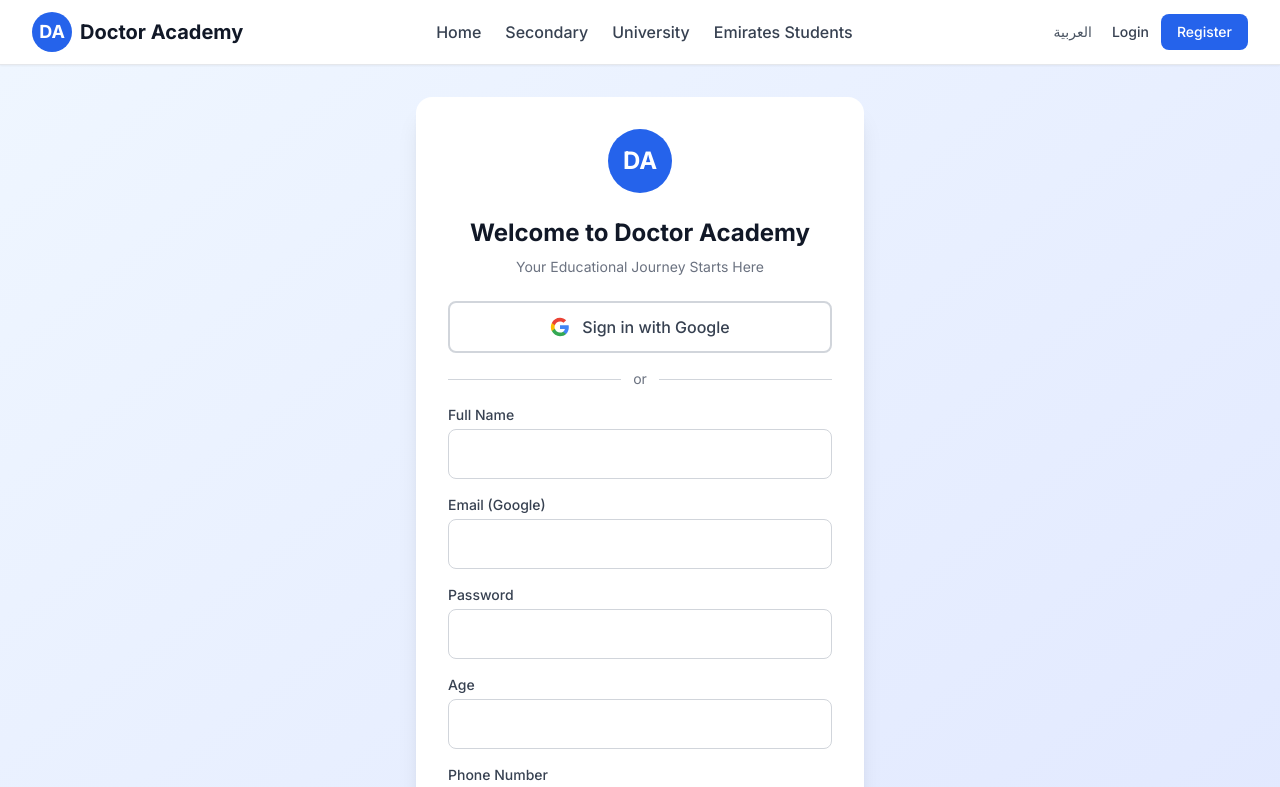
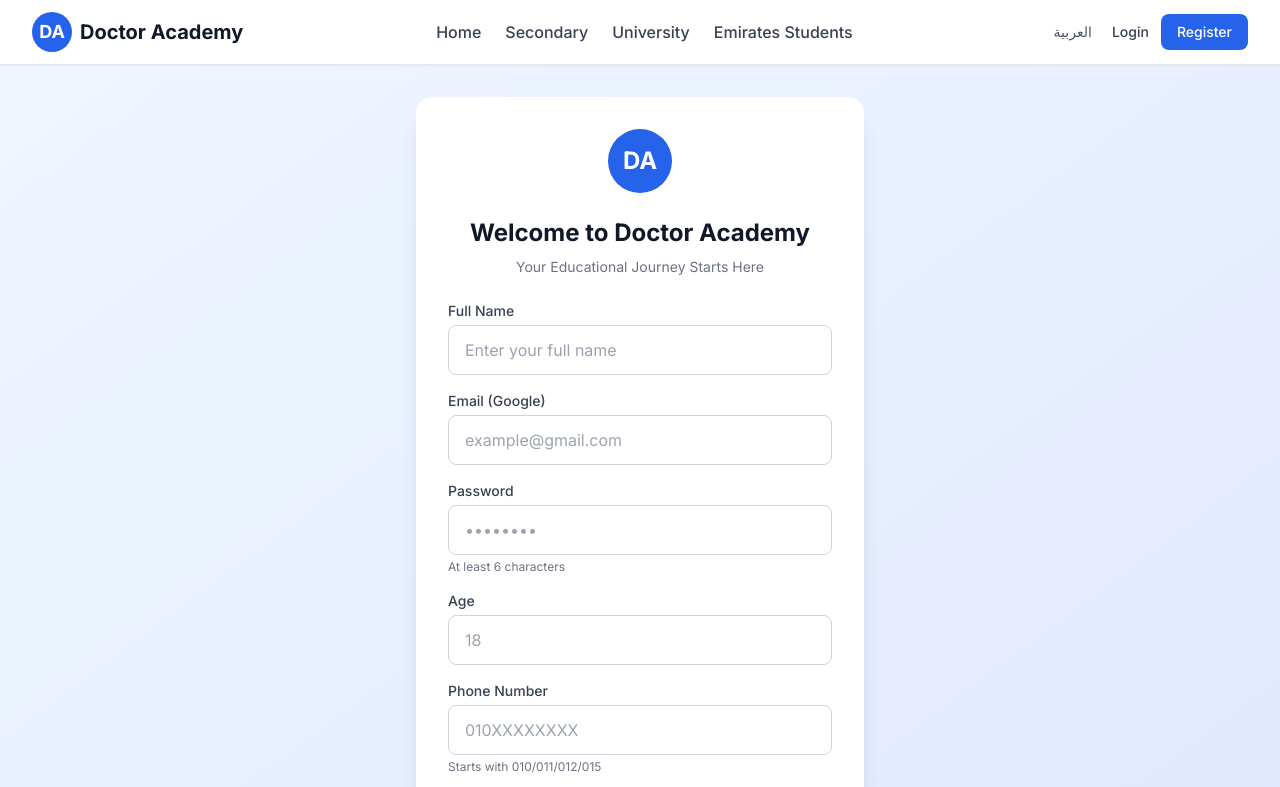
Before and after one commit to seifcoins01-ops/doctor-academy, a Next.js app: page /register in a window 1280 px wide. Shown: the top 787 px of the page. Built offline with nearby package versions, Linux system fonts and the light colour scheme.

Commit message:
Switch to Supabase Email OTP

```diff
--- a/src/app/(auth)/register/page.tsx
+++ b/src/app/(auth)/register/page.tsx
@@ -5,7 +5,6 @@
 import { supabase } from '@/lib/supabase';
 import { useLanguageStore } from '@/store/languageStore';
 import { toast } from 'react-hot-toast';
-import GoogleButton from '@/components/auth/GoogleButton';
 
 export default function RegisterPage() {
   const router = useRouter();
@@ -125,49 +124,115 @@
     <div dir={isArabic ? 'rtl' : 'ltr'} className="min-h-screen flex items-center justify-center bg-gradient-to-br from-blue-50 to-indigo-100 px-4 py-8">
       <div className="bg-white rounded-2xl shadow-xl p-8 max-w-md w-full">
         <div className="text-center mb-6">
-          <div className="w-16 h-16 bg-blue-600 rounded-full mx-auto flex items-center justify-center text-white text-2xl font-bold">DA</div>
+          <div className="w-16 h-16 bg-blue-600 rounded-full mx-auto flex items-center justify-center text-white text-2xl font-bold">
+            DA
+          </div>
         </div>
 
-        <h1 className="text-2xl font-bold text-center text-gray-900 mb-2">{t.auth.welcome}</h1>
-        <p className="text-center text-gray-500 mb-6 text-sm">{t.site.tagline}</p>
-
-        <GoogleButton />
-
-        <div className="flex items-center gap-3 my-4">
-          <div className="flex-1 h-px bg-gray-300"></div>
-          <span className="text-sm text-gray-500">{isArabic ? 'أو' : 'or'}</span>
-          <div className="flex-1 h-px bg-gray-300"></div>
-        </div>
+        <h1 className="text-2xl font-bold text-center text-gray-900 mb-2">
+          {t.auth.welcome}
+        </h1>
+        <p className="text-center text-gray-500 mb-6 text-sm">
+          {t.site.tagline}
+        </p>
 
         <form onSubmit={handleSubmit} className="space-y-4">
           <div>
-            <label className="block text-sm font-medium text-gray-700 mb-1">{isArabic ? 'الاسم الكامل' : 'Full Name'}</label>
-            <input type="text" name="fullName" value={form.fullName} onChange={handleChange} className="w-full px-4 py-3 border border-gray-300 rounded-lg focus:ring-2 focus:ring-blue-500 focus:border-blue-500 outline-none transition text-gray-900 bg-white" required />
+            <label className="block text-sm font-medium text-gray-700 mb-1">
+              {isArabic ? 'الاسم الكامل' : 'Full Name'}
+            </label>
+            <input
+              type="text"
+              name="fullName"
+              value={form.fullName}
+              onChange={handleChange}
+              className="w-full px-4 py-3 border border-gray-300 rounded-lg focus:ring-2 focus:ring-blue-500 focus:border-blue-500 outline-none transition text-gray-900 bg-white"
+              placeholder={isArabic ? 'أدخل اسمك الكامل' : 'Enter your full name'}
+              required
+            />
           </div>
 
           <div>
-            <label className="block text-sm font-medium text-gray-700 mb-1">{t.auth.email}</label>
-            <input type="email" name="email" value={form.email} onChange={handleChange} className="w-full px-4 py-3 border border-gray-300 rounded-lg focus:ring-2 focus:ring-blue-500 focus:border-blue-500 outline-none transition text-gray-900 bg-white" required />
+            <label className="block text-sm font-medium text-gray-700 mb-1">
+              {t.auth.email}
+            </label>
+            <input
+              type="email"
+              name="email"
+              value={form.email}
+              onChange={handleChange}
+              className="w-full px-4 py-3 border border-gray-300 rounded-lg focus:ring-2 focus:ring-blue-500 focus:border-blue-500 outline-none transition text-gray-900 bg-white"
+              placeholder="example@gmail.com"
+              required
+            />
           </div>
 
           <div>
-            <label className="block text-sm font-medium text-gray-700 mb-1">{isArabic ? 'كلمة المرور' : 'Password'}</label>
-            <input type="password" name="password" value={form.password} onChange={handleChange} className="w-full px-4 py-3 border border-gray-300 rounded-lg focus:ring-2 focus:ring-blue-500 focus:border-blue-500 outline-none transition text-gray-900 bg-white" required minLength={6} />
+            <label className="block text-sm font-medium text-gray-700 mb-1">
+              {isArabic ? 'كلمة المرور' : 'Password'}
+            </label>
+            <input
+              type="password"
+              name="password"
+              value={form.password}
+              onChange={handleChange}
+              className="w-full px-4 py-3 border border-gray-300 rounded-lg focus:ring-2 focus:ring-blue-500 focus:border-blue-500 outline-none transition text-gray-900 bg-white"
+              placeholder="••••••••"
+              required
+              minLength={6}
+            />
+            <p className="text-xs text-gray-500 mt-1">
+              {isArabic ? '6 أحرف على الأقل' : 'At least 6 characters'}
+            </p>
           </div>
 
           <div>
-            <label className="block text-sm font-medium text-gray-700 mb-1">{t.auth.age}</label>
-            <input type="number" name="age" value={form.age} onChange={handleChange} className="w-full px-4 py-3 border border-gray-300 rounded-lg focus:ring-2 focus:ring-blue-500 focus:border-blue-500 outline-none transition text-gray-900 bg-white" required />
+            <label className="block text-sm font-medium text-gray-700 mb-1">
+              {t.auth.age}
+            </label>
+            <input
+              type="number"
+              name="age"
+              value={form.age}
+              onChange={handleChange}
+              className="w-full px-4 py-3 border border-gray-300 rounded-lg focus:ring-2 focus:ring-blue-500 focus:border-blue-500 outline-none transition text-gray-900 bg-white"
+              placeholder="18"
+              required
+              min="10"
+              max="100"
+            />
           </div>
 
           <div>
-            <label className="block text-sm font-medium text-gray-700 mb-1">{isArabic ? 'رقم الهاتف' : 'Phone Number'}</label>
-            <input type="tel" name="phone" value={form.phone} onChange={handleChange} className="w-full px-4 py-3 border border-gray-300 rounded-lg focus:ring-2 focus:ring-blue-500 focus:border-blue-500 outline-none transition text-gray-900 bg-white" required />
+            <label className="block text-sm font-medium text-gray-700 mb-1">
+              {isArabic ? 'رقم الهاتف' : 'Phone Number'}
+            </label>
+            <input
+              type="tel"
+              name="phone"
+              value={form.phone}
+              onChange={handleChange}
+              className="w-full px-4 py-3 border border-gray-300 rounded-lg focus:ring-2 focus:ring-blue-500 focus:border-blue-500 outline-none transition text-gray-900 bg-white"
+              placeholder="010XXXXXXXX"
+              required
+              maxLength={11}
+            />
+            <p className="text-xs text-gray-500 mt-1">
+              {isArabic ? 'يبدأ بـ 010/011/012/015' : 'Starts with 010/011/012/015'}
+            </p>
           </div>
 
           <div>
-            <label className="block text-sm font-medium text-gray-700 mb-1">{t.auth.selectSection}</label>
-            <select name="section" value={form.section} onChange={handleChange} className="w-full px-4 py-3 border border-gray-300 rounded-lg focus:ring-2 focus:ring-blue-500 focus:border-blue-500 outline-none transition bg-white text-gray-900" required>
+            <label className="block text-sm font-medium text-gray-700 mb-1">
+              {t.auth.selectSection}
+            </label>
+            <select
+              name="section"
+              value={form.section}
+              onChange={handleChange}
+              className="w-full px-4 py-3 border border-gray-300 rounded-lg focus:ring-2 focus:ring-blue-500 focus:border-blue-500 outline-none transition bg-white text-gray-900"
+              required
+            >
               <option value="">{isArabic ? '-- اختر --' : '-- Select --'}</option>
               <option value="secondary">{t.auth.secondary}</option>
               <option value="university">{t.auth.university}</option>
@@ -176,8 +241,16 @@
 
           {form.section === 'university' && (
             <div>
-              <label className="block text-sm font-medium text-gray-700 mb-1">{isArabic ? 'اختر القسم' : 'Select Department'}</label>
-              <select name="universityType" value={form.universityType} onChange={handleChange} className="w-full px-4 py-3 border border-gray-300 rounded-lg focus:ring-2 focus:ring-blue-500 focus:border-blue-500 outline-none transition bg-white text-gray-900" required>
+              <label className="block text-sm font-medium text-gray-700 mb-1">
+                {isArabic ? 'اختر القسم' : 'Select Department'}
+              </label>
+              <select
+                name="universityType"
+                value={form.universityType}
+                onChange={handleChange}
+                className="w-full px-4 py-3 border border-gray-300 rounded-lg focus:ring-2 focus:ring-blue-500 focus:border-blue-500 outline-none transition bg-white text-gray-900"
+                required
+              >
                 <option value="">{isArabic ? '-- اختر --' : '-- Select --'}</option>
                 <option value="basic">{t.university.basic}</option>
                 <option value="programming">{t.university.programming}</option>
@@ -187,17 +260,33 @@
 
           {form.section === 'secondary' && (
             <div>
-              <label className="block text-sm font-medium text-gray-700 mb-1">{t.auth.guardianPhone}</label>
-              <input type="tel" name="guardianPhone" value={form.guardianPhone} onChange={handleChange} className="w-full px-4 py-3 border border-gray-300 rounded-lg focus:ring-2 focus:ring-blue-500 focus:border-blue-500 outline-none transition text-gray-900 bg-white" required />
+              <label className="block text-sm font-medium text-gray-700 mb-1">
+                {t.auth.guardianPhone}
+              </label>
+              <input
+                type="tel"
+                name="guardianPhone"
+                value={form.guardianPhone}
+                onChange={handleChange}
+                className="w-full px-4 py-3 border border-gray-300 rounded-lg focus:ring-2 focus:ring-blue-500 focus:border-blue-500 outline-none transition text-gray-900 bg-white"
+                placeholder="010XXXXXXXX"
+                required
+              />
             </div>
           )}
 
-          <button type="submit" disabled={loading} className="w-full bg-blue-600 text-white py-3 rounded-lg font-semibold hover:bg-blue-700 transition disabled:opacity-50 disabled:cursor-not-allowed">
+          <button
+            type="submit"
+            disabled={loading}
+            className="w-full bg-blue-600 text-white py-3 rounded-lg font-semibold hover:bg-blue-700 transition disabled:opacity-50 disabled:cursor-not-allowed"
+          >
             {loading ? (isArabic ? 'جاري التسجيل...' : 'Registering...') : t.auth.submit}
           </button>
         </form>
 
-        <p className="text-center text-sm text-gray-500 mt-4">{t.auth.haveAccount}</p>
+        <p className="text-center text-sm text-gray-500 mt-4">
+          {t.auth.haveAccount}
+        </p>
       </div>
     </div>
   );
```
Also changed, not shown: src/app/settings/page.tsx (+11 -20 lines).
